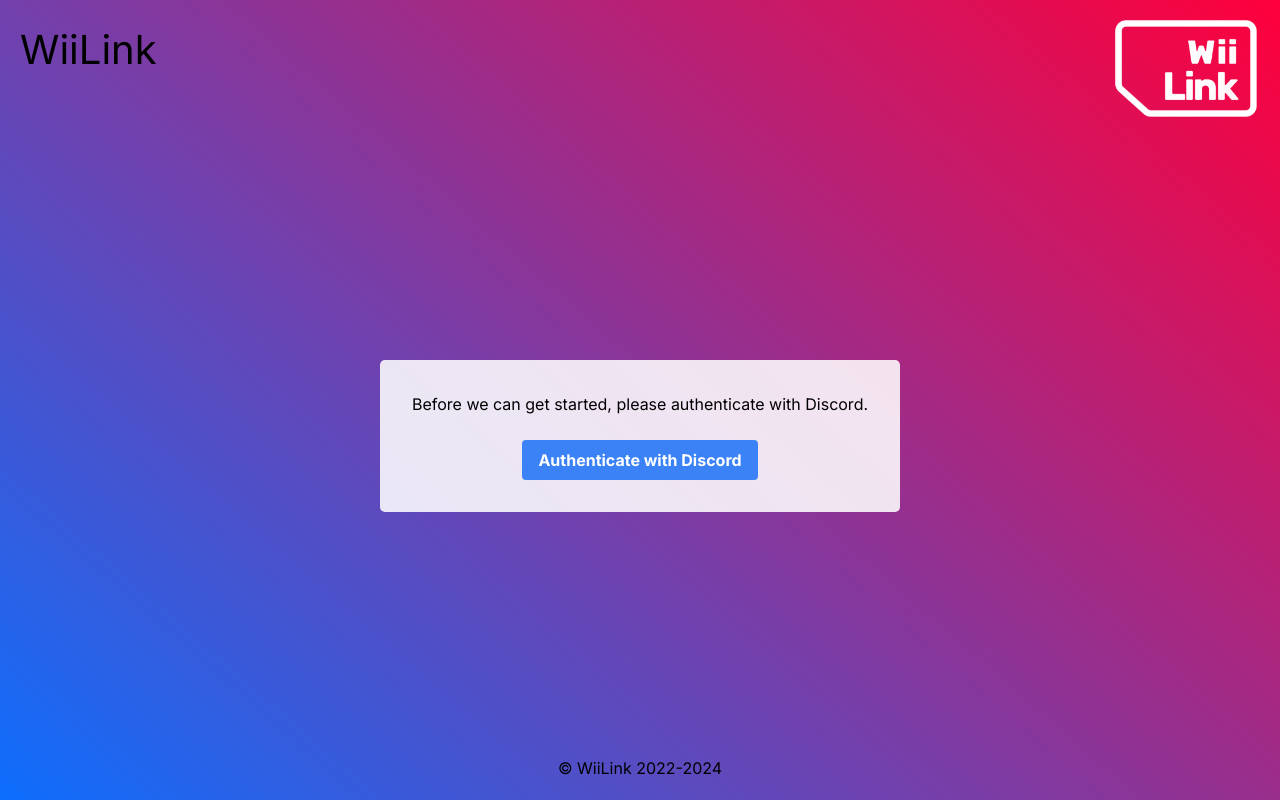
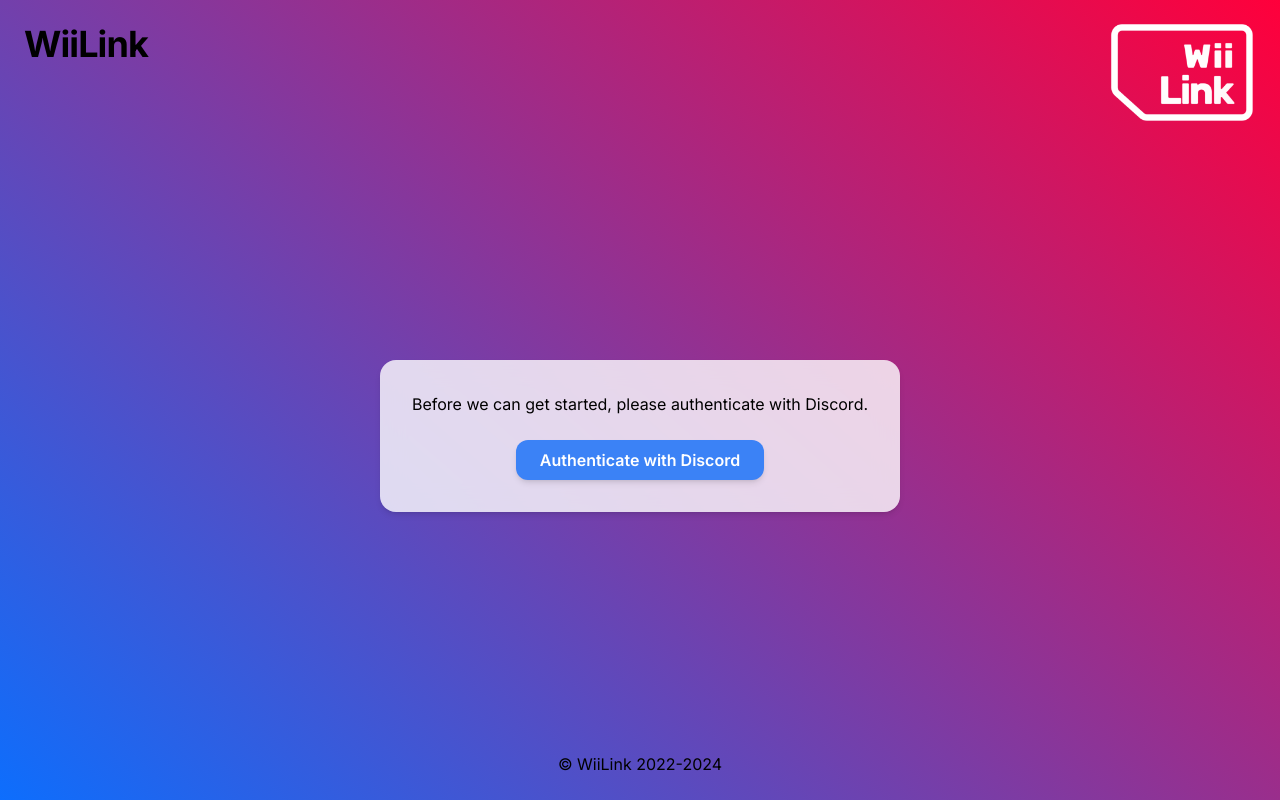
Before and after one commit to WiiLink24/VeriLink-Site, a Next.js app: page / in a window 1280 px wide. Built offline with nearby package versions, Linux system fonts and the light colour scheme.

Commit message:
refactor: CSS facelift

```diff
--- a/components/AuthenticationBody.tsx
+++ b/components/AuthenticationBody.tsx
@@ -30,11 +30,11 @@
 
     return (
         <>
-            {error && <div className="error">{error}</div>}
+            {error ? <div className="error">{error}</div> :
             <div className="auth-container">
             <DiscordOAuth doAuth={doAuth} user={auth} authed={didAuth} />
                 {didAuth && <Captcha auth={auth} onError={doCaptcha} />}
-            </div>
+            </div>}
         </>
     )
 }
--- a/src/app/globals.css
+++ b/src/app/globals.css
@@ -19,76 +19,54 @@
 body {
   color: rgb(var(--foreground-rgb));
   background: linear-gradient(41deg, #0d6efd 0%, rgba(255, 0, 59, 1) 100%);
+  font-family: ui-sans-serif, system-ui, -apple-system, BlinkMacSystemFont;
+  @apply antialiased;
 }
 
+/* Utility */
 @layer utilities {
   .text-balance {
     text-wrap: balance;
   }
 }
 
+/* Buttons */
 .authenticate {
-  @apply bg-blue-500 text-white font-bold py-2 px-4 rounded;
+  @apply bg-blue-500 hover:bg-blue-600 text-white font-semibold py-2 px-6 rounded-xl shadow-md transition-all duration-200;
 }
 
 .authenticated {
-  @apply bg-blue-800 text-white font-bold py-2 px-4 rounded;
+  @apply bg-blue-800 hover:bg-blue-900 text-white font-semibold py-2 px-6 rounded-xl shadow-lg transition-all duration-200;
 }
 
+/* Sections / Cards */
 .section {
-  padding: 8px;
+  @apply bg-white/80 backdrop-blur-md rounded-2xl p-8 shadow-md text-black;
 }
 
+/* User profile row */
 .user {
-  display: flex;
-  flex-direction: row;
+  @apply flex flex-row items-center space-x-3;
 }
 
 .user img {
-  width: 32px;
-  height: 32px;
-  border-radius: 50%;
-  margin-left: 8px;
+  @apply w-10 h-10 rounded-full shadow;
 }
 
+/* Error messages */
 .error {
-  padding: 8px;
-  background-color: #f44336;
-  color: white;
-  margin-top: 4px;
-  border: 1px solid #531c18;
-  border-radius: 4px;
+  @apply p-3 bg-red-600 text-white mt-2 border border-red-900 rounded-lg shadow-md;
 }
 
+/* Page layout */
 .page-container {
-  padding: 20px;
-  width: 100%;
-  height: 100vh;
-  display: flex;
-  flex-direction: column;
-  justify-content: space-between;
-  align-content: center;
-  flex-wrap: wrap;
-  text-align: center;
+  @apply p-6 w-full min-h-screen flex flex-col justify-between items-center text-center;
 }
 
 .header {
-  width: 100%;
-  display: flex;
-  flex-direction: row;
-  justify-content: space-between;
-  font-size: 40px;
+  @apply w-full flex flex-row justify-between text-4xl font-bold tracking-tight;
 }
 
 .auth-container {
-  display: flex;
-  flex-direction: row;
-  justify-content: center;
+  @apply flex flex-row justify-center gap-4;
 }
-
-.section {
-  background-color: #ffffffde;
-  border-radius: 5px;
-  padding: 2em;
-  color: black;
-}
--- a/src/app/linked/page.tsx
+++ b/src/app/linked/page.tsx
@@ -4,7 +4,7 @@
     <div className="page-container">
       <div className="header">
         <h3>Welcome to<br/>WiiLink</h3>
-        <img src="https://media.discordapp.net/attachments/1199529822561513482/1200152589560463450/Screenshot_2024-01-25_at_19.57.30.png?ex=65c52433&is=65b2af33&hm=80dd8a85d43d39e6b16819bd2a3e439e96b32c044e159ce6f45e23414aef63a4&=&format=webp&quality=lossless&width=1172&height=936" alt="RiiConnect24 Logo" width="100" height="100" />
+          <img src="/logo.png" alt="RiiConnect24 Logo" width="150" />
       </div>
 
       <p>You&apos;ve successfully authenticated. You can safely close this tab.</p>
```
